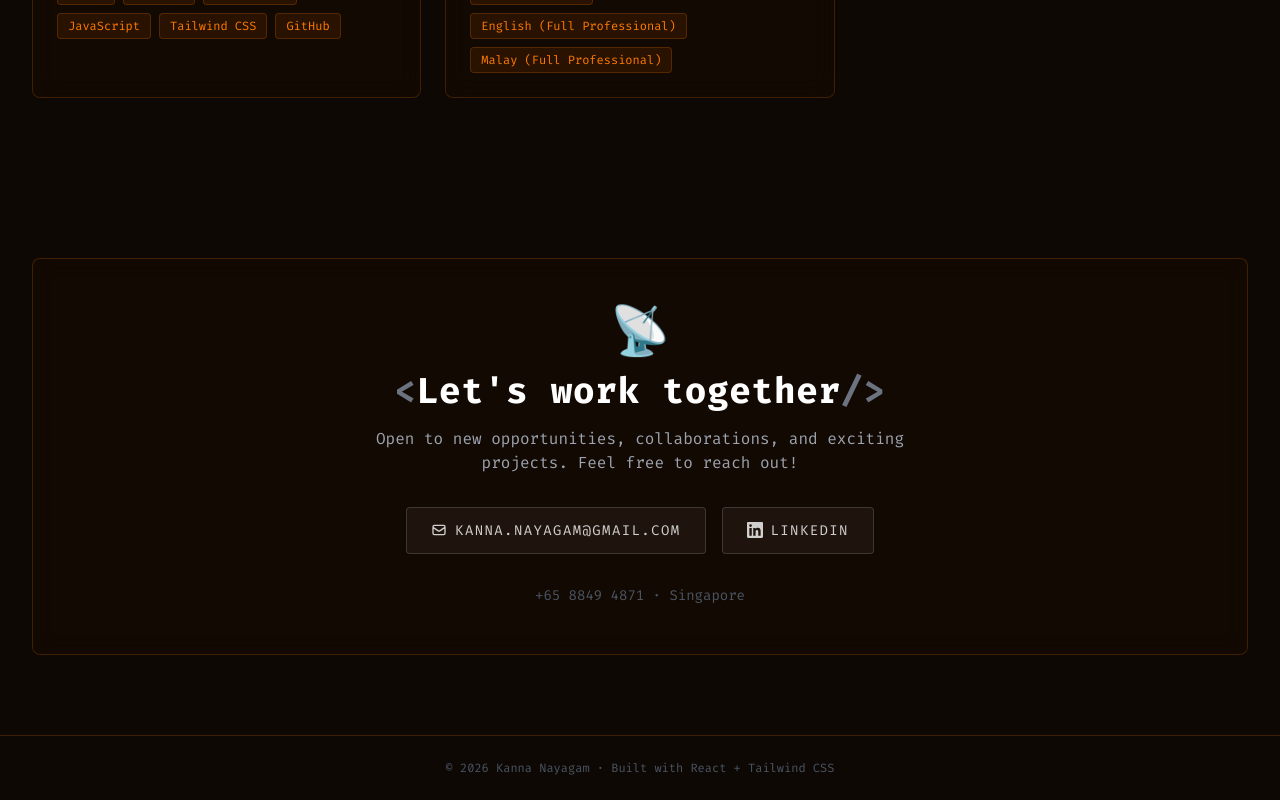
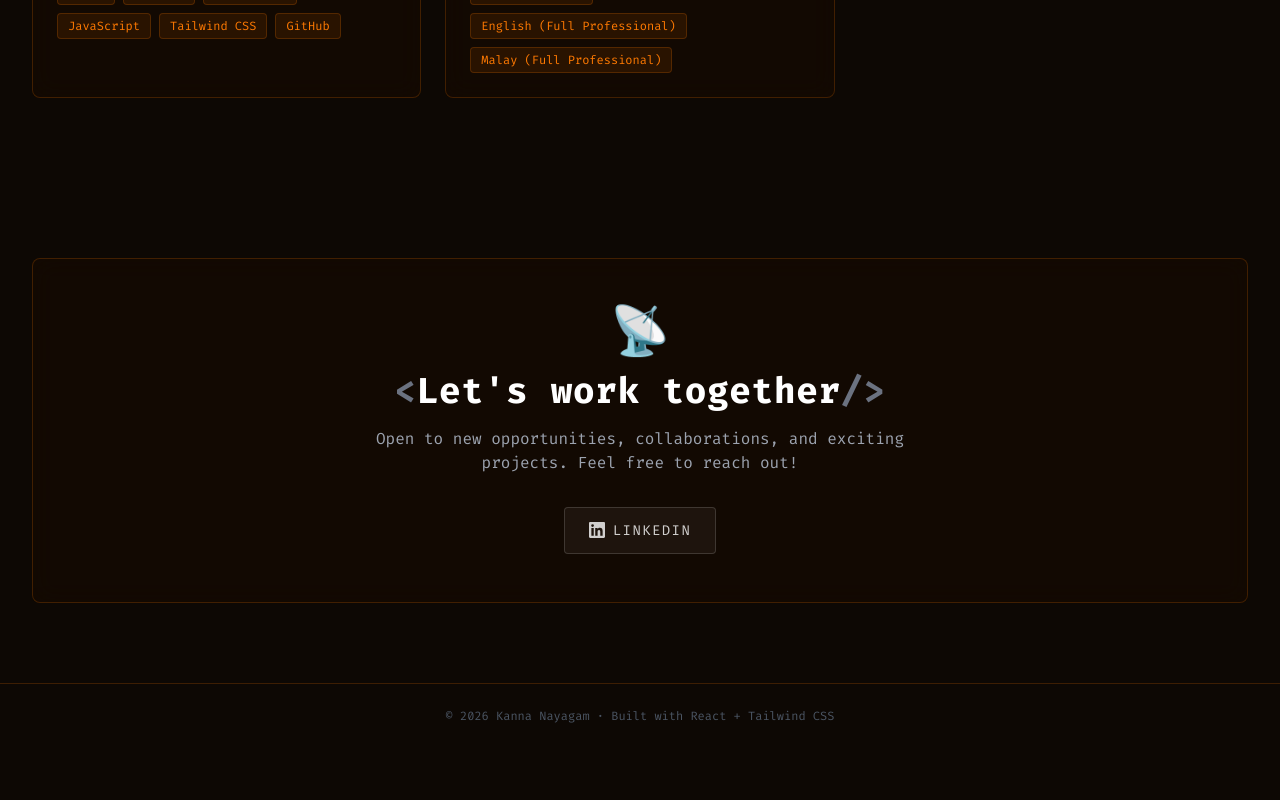
Before and after one commit to kannanayagam/kanna-porfolio, a React (Vite) app: page / in a window 1280 px wide. Shown: the part 3616-4416 px from the top of the page. After the commit the page ends 4364 px from the top, so only its background shows below. Built offline with nearby package versions, Linux system fonts and the light colour scheme.

Commit message:
Apply orange theme and contact updates

```diff
--- a/src/App.jsx
+++ b/src/App.jsx
@@ -108,14 +108,8 @@ const MainPortfolio = () => {
                                     Open to new opportunities, collaborations, and exciting projects. Feel free to reach out!
                                 </p>
                                 <div className="flex flex-wrap justify-center gap-4">
-                                    <a href="mailto:kanna.nayagam@gmail.com" className="retro-button flex items-center gap-2">
-                                        <svg className="w-4 h-4" fill="none" stroke="currentColor" viewBox="0 0 24 24">
-                                            <path strokeLinecap="round" strokeLinejoin="round" strokeWidth={2} d="M3 8l7.89 5.26a2 2 0 002.22 0L21 8M5 19h14a2 2 0 002-2V7a2 2 0 00-2-2H5a2 2 0 00-2 2v10a2 2 0 002 2z" />
-                                        </svg>
-                                        kanna.nayagam@gmail.com
-                                    </a>
                                     <a
-                                        href="https://www.linkedin.com/in/kannanayagam-61414b170"
+                                        href="https://www.linkedin.com/in/kanna-nayagam-61414b170/"
                                         target="_blank"
                                         rel="noopener noreferrer"
                                         className="retro-button flex items-center gap-2"
@@ -126,7 +120,6 @@ const MainPortfolio = () => {
                                         LinkedIn
                                     </a>
                                 </div>
-                                <p className="mt-8 text-gray-600 text-sm font-mono">+65 8849 4871 · Singapore</p>
                             </div>
                         </div>
                     </FadeInSection>
--- a/src/pages/AboutMe.jsx
+++ b/src/pages/AboutMe.jsx
@@ -98,7 +98,7 @@ const AboutMe = () => {
                                 Explore Projects
                             </button>
                             <a
-                                href="https://www.linkedin.com/in/kannanayagam-61414b170"
+                                href="https://www.linkedin.com/in/kanna-nayagam-61414b170/"
                                 target="_blank"
                                 rel="noopener noreferrer"
                                 className="retro-button flex items-center gap-2"
```
Also changed, not shown: public/favicon.svg.
